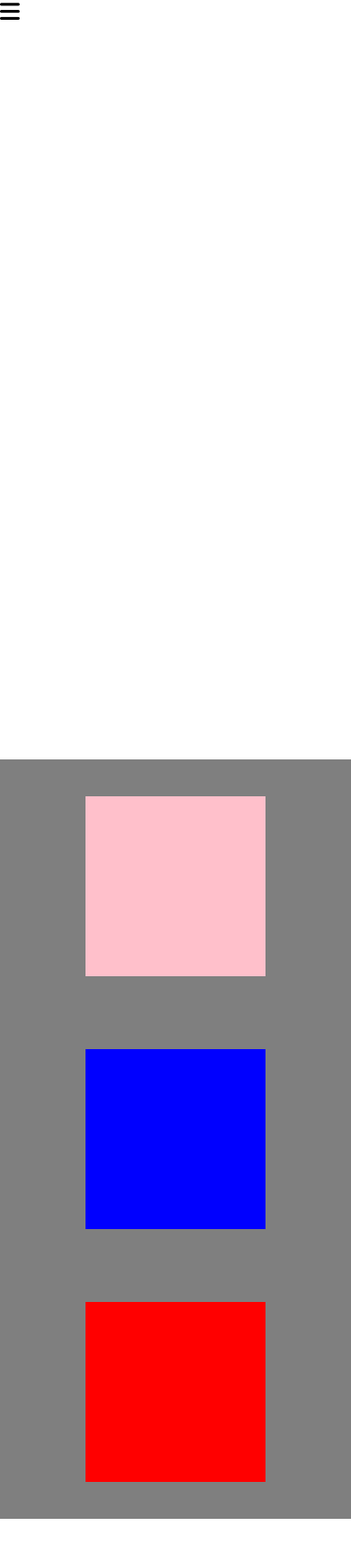
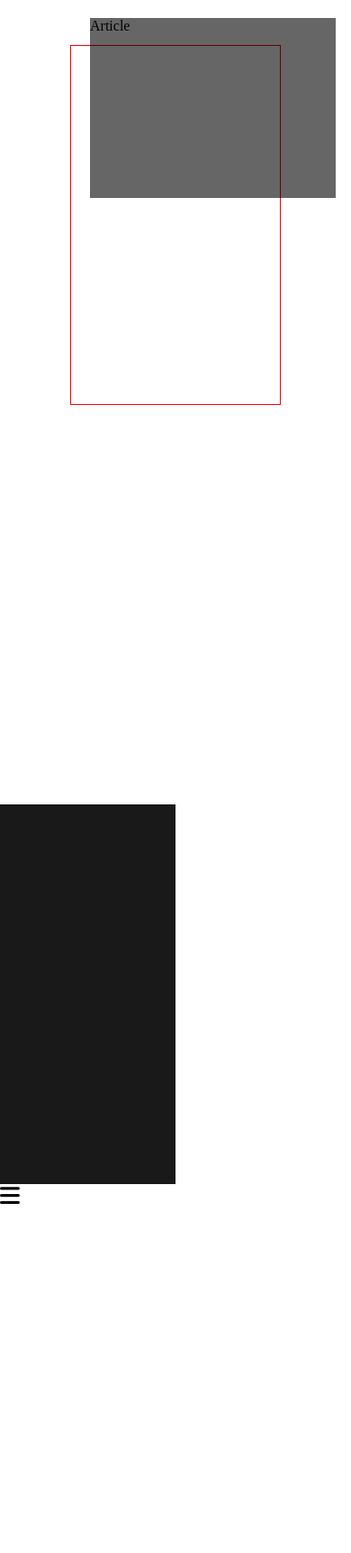
Before and after one commit to EveFer/moduleFront_Python, a plain HTML site: page s5-responsividad-position/index.html in a window 390 px wide. Shown: the top 1726 px of the page at 90% size. Before the commit the page ends 1688 px from the top, so only its background shows below. Drawn offline with Linux system fonts and the light colour scheme.

Commit message:
sesion-5 positions and responsive

```diff
--- a/s5-responsividad-position/css/style.css
+++ b/s5-responsividad-position/css/style.css
@@ -127,3 +127,44 @@ ul li {
         text-align: center;
     }
 }
+
+
+/* Positions */
+.positions {
+    height: 100vh;
+}
+
+.container {
+    width: 60%;
+    height: 400px;
+    margin: 50px auto;
+    border: 1px solid red;
+    position: relative;
+}
+
+.article {
+    width: 70%;
+    height: 200px;
+    /* margin: 0 auto; */
+    background-color: rgba(0, 0, 0, 0.6);
+    /* position: absolute;
+    top: 20px;
+    left: 200px; */
+    position: fixed;
+    top: 20px;
+    left: 100px;
+}
+
+.nav {
+    height: 200px;
+    background-color: rgba(0, 0, 0, 0.9);
+    position: sticky;
+    top: 20px;
+    height: 50vh; /* viewport height */
+    width: 50vw; /* viewport width */
+}
+
+.position-practice {
+    height: 100vh;
+    background-color: rgba(0, 0, 0, 0.8);
+}
--- a/s5-responsividad-position/index.html
+++ b/s5-responsividad-position/index.html
@@ -8,7 +8,17 @@
     <title>Flex-Box - Responsividad</title>
 </head>
 <body>
+    <section class="positions">
 
+        <div class="container">
+            <article class="article">Article</article>
+        </div>
+
+
+    </section>
+    <nav class="nav">
+
+    </nav>
     <section class="section-menu">
         <input type="checkbox" name="" id="checked-menu">
         <label for="checked-menu" class="icon-bar"><i class="fas fa-bars"></i></label>
@@ -33,5 +43,12 @@
         <div class="shape color-2"></div>
         <div class="shape color-3"></div>
     </div>
+
+    <section class="position-practice">
+        <section></section>
+        <section></section>
+    </section>
+
+
 </body>
 </html>
```
